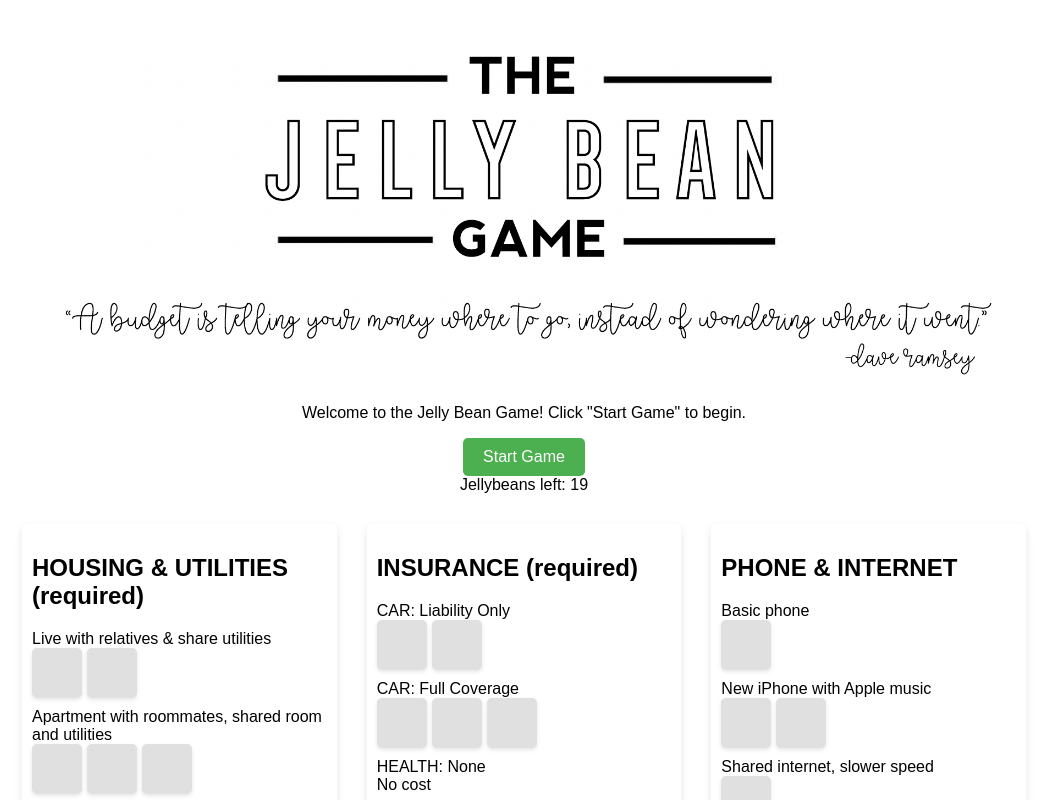
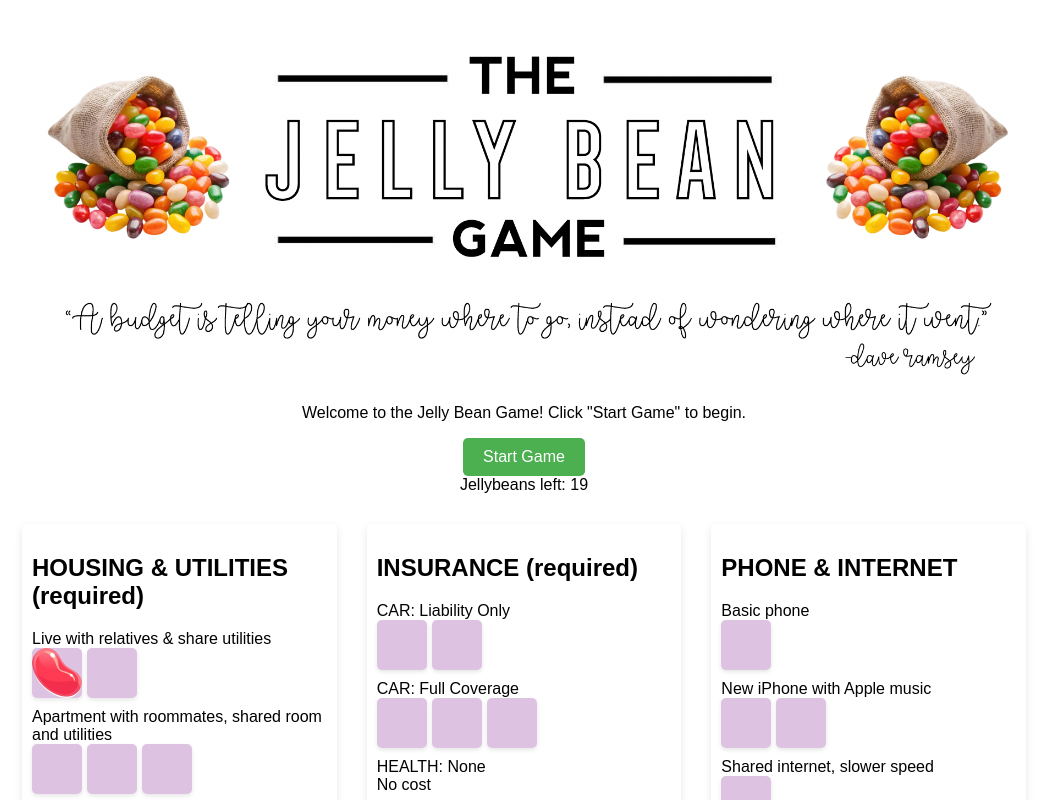
Before and after one commit to jessinaka21/jellybeangame, a website built with Parcel: page index.html in a window 1280 px wide. Both pictures are taken after a click on the element 173 px from the left and 672 px from the top of the page. Shown: the top 800 px of the page, without its empty margins (116-1155 px from the left). Built offline with nearby package versions, Linux system fonts and the light colour scheme.

Commit message:
jellybeans

```diff
--- a/index.html
+++ b/index.html
@@ -9,7 +9,7 @@
 <body>
     <div class="container">
         <header>
-            <img src="assets/jellybean-game.png" width="100%">
+            <img src="assets/jellybeantitle.png" width="100%">
             <p id="info">Welcome to the Jelly Bean Game! Click "Start Game" to begin.</p>
             <button id="start-game" class="btn btn-success">Start Game</button>
             <!-- Display for the number of jellybeans -->
--- a/script.js
+++ b/script.js
@@ -109,12 +109,17 @@ document.addEventListener("DOMContentLoaded", function () {
 
 const toggleJellybean = (e) => {
   let square = e.target;
+
+  // Check if the square is already active
   if (square.classList.contains("active")) {
+    // Remove the 'active' class
     square.classList.remove("active");
     jellybeans++;
     totalSpent--;
   } else {
+    // Ensure there are jellybeans to spend
     if (jellybeans > 0) {
+      // Add the 'active' class
       square.classList.add("active");
       jellybeans--;
       totalSpent++;
@@ -122,9 +127,15 @@ document.addEventListener("DOMContentLoaded", function () {
       showPrompt("You cannot spend more jellybeans than you have.");
     }
   }
+
+  // Toggle the 'selected' class to show or hide the background image
+  square.classList.toggle("selected");
+
+  // Update the jellybean counter
   updateJellybeanCounter();
 };
 
+// Attach the event listener to all square elements
 document.querySelectorAll(".square").forEach((square) => {
   square.addEventListener("click", toggleJellybean);
 });
--- a/styles.css
+++ b/styles.css
@@ -65,10 +65,14 @@ main {
     border-radius: 5px;
     box-shadow: 0 2px 4px rgba(0, 0, 0, 0.1);
     cursor: pointer;
+    background-color: rgba(181, 122, 190, 0.46);
+    background-size: cover;
+    background-position: center;
+    background-repeat: no-repeat;
 }
 
-.category .square.selected {
-    background-color: #4caf50;
+.square.selected {
+    background-image: url('assets/red-bean.png')
 }
 
 footer {
```
Also changed, not shown: assets/jellybean-bag.png (added), assets/jellybeantitle.png (added), assets/red-bean.png (added), 2 other files. Lines whose indentation alone changed are shown as unchanged.
